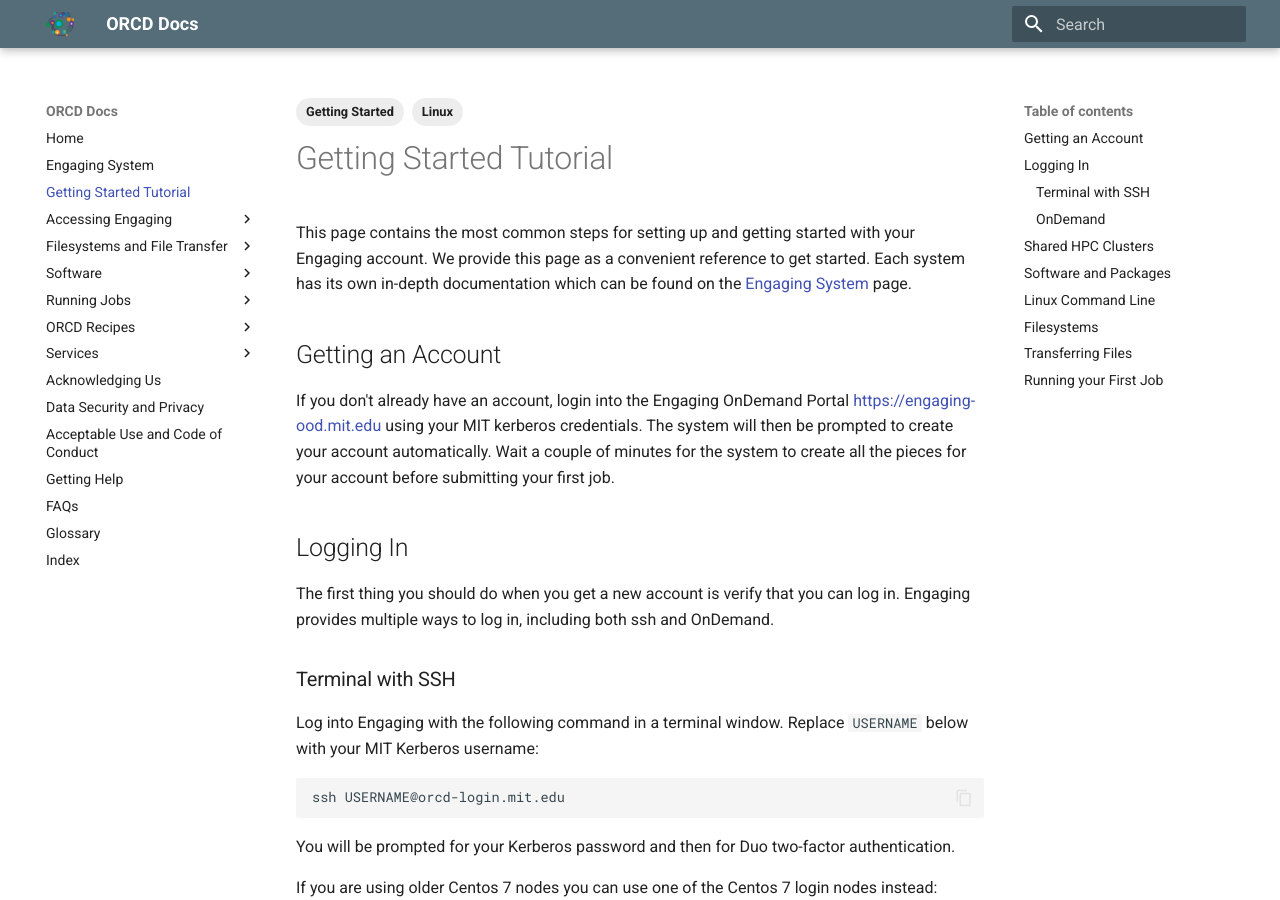
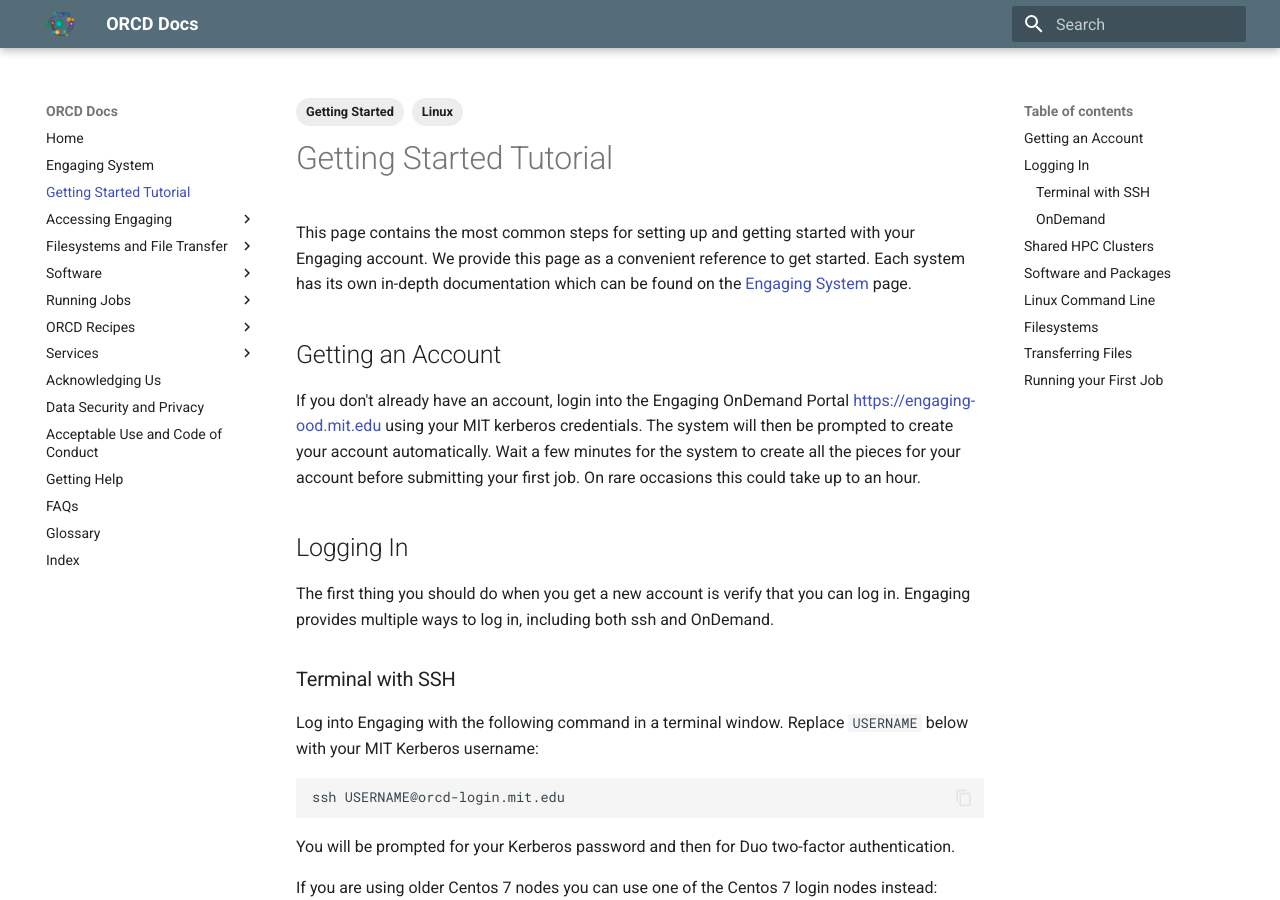
Before and after one commit to mit-orcd/orcd-docs-edit, an MkDocs documentation site: the page built from docs/getting-started.md, in a window 1280 px wide and 900 px high. Built offline with MkDocs 1.6.1 and Material for MkDocs 9.7.7, drawn with Linux system fonts in a browser that asks for light colours.

Commit message:
Update account creation time in getting-started.md
Clarified account creation time in the getting started guide.

```diff
--- a/docs/getting-started.md
+++ b/docs/getting-started.md
@@ -12,7 +12,7 @@
 
 ## Getting an Account
 
-If you don't already have an account, login into the Engaging OnDemand Portal [https://engaging-ood.mit.edu](https://engaging-ood.mit.edu) using your MIT kerberos credentials. The system will then be prompted to create your account automatically. Wait a couple of minutes for the system to create all the pieces for your account before submitting your first job.
+If you don't already have an account, login into the Engaging OnDemand Portal [https://engaging-ood.mit.edu](https://engaging-ood.mit.edu) using your MIT kerberos credentials. The system will then be prompted to create your account automatically. Wait a few minutes for the system to create all the pieces for your account before submitting your first job. On rare occasions this could take up to an hour.
 
 ## Logging In
 
```
